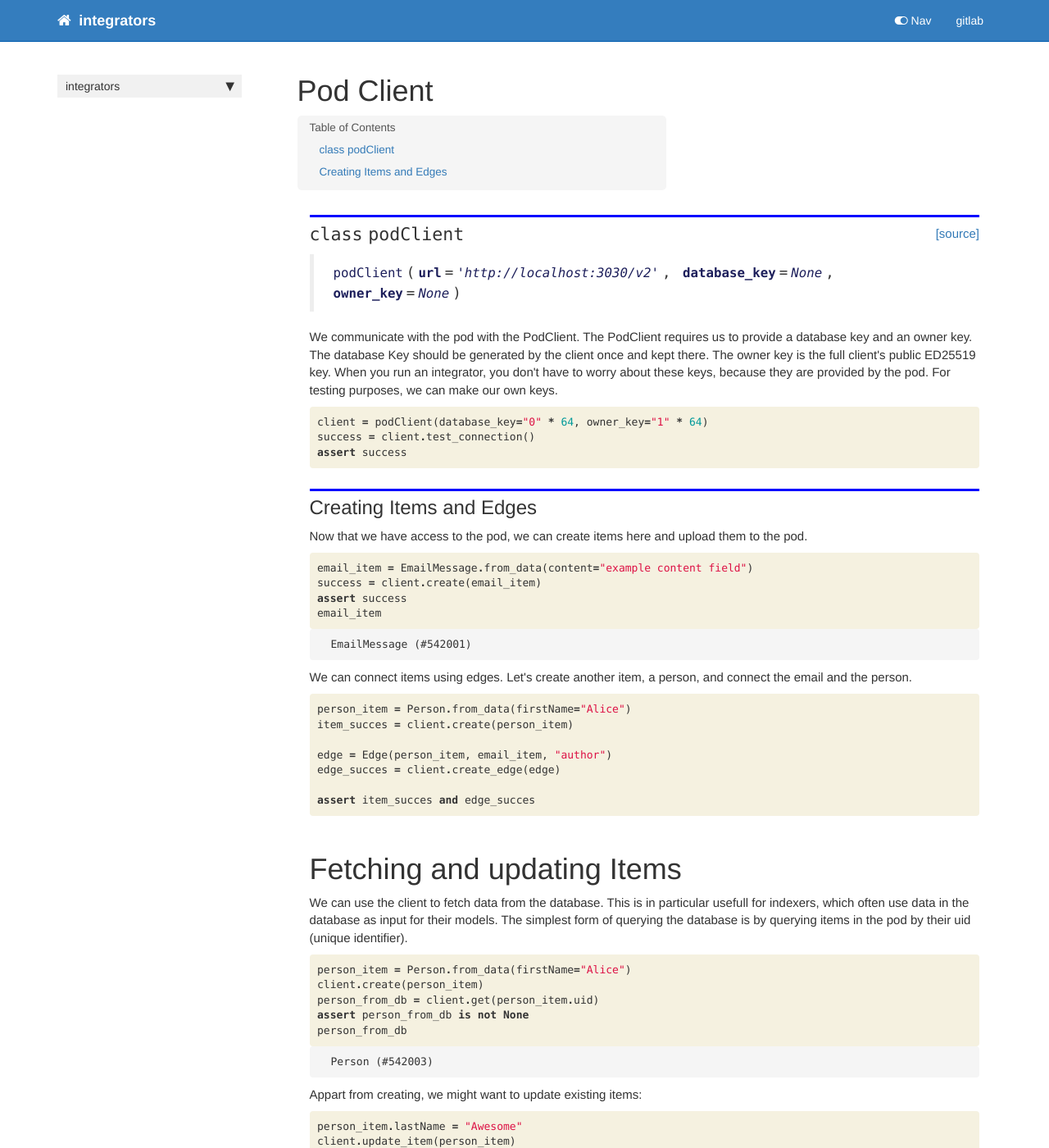
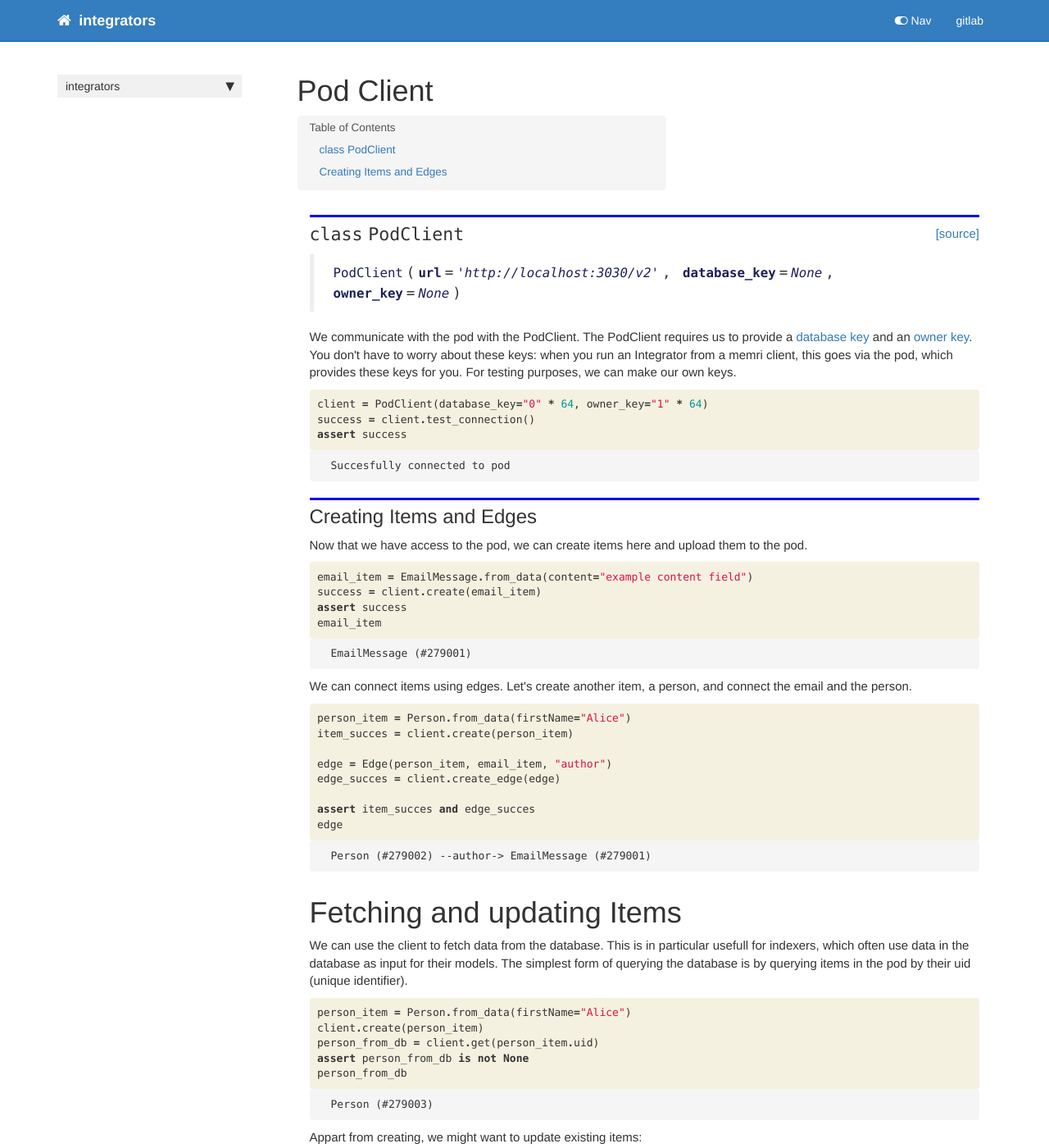
Before and after one commit to memri/pyintegrators, a Jekyll site: the page built from docs/pod.client.html, in a window 1280 px wide and 1400 px high. Shown: the whole window at 82% size. Built offline with Jekyll 4.4.1, drawn with Linux system fonts in a browser that asks for light colours; nearby versions of some CDN libraries; comment, search, counter and statistics services are not loaded; some of the changed text lies outside the part shown.

Commit message:
fix docs settings

```diff
--- a/docs/_config.yml
+++ b/docs/_config.yml
@@ -61,4 +61,3 @@ sidebars:
 
 theme: jekyll-theme-cayman
 baseurl: /integrators
-permalink: pretty
--- a/docs/pod.client.html
+++ b/docs/pod.client.html
@@ -1,6 +1,7 @@
 ---
 
 title: Pod Client
+
 
 keywords: fastai
 sidebar: home_sidebar
@@ -60,7 +61,7 @@ nb_path: "nbs/pod.client.ipynb"
 
 
 <div class="output_markdown rendered_html output_subarea ">
-<h2 id="podClient" class="doc_header"><code>class</code> <code>podClient</code><a href="https://gitlab.memri.io/memri/integrators/tree/master/integrators/pod/client.py#L14" class="source_link" style="float:right">[source]</a></h2><blockquote><p><code>podClient</code>(<strong><code>url</code></strong>=<em><code>'http://localhost:3030/v2'</code></em>, <strong><code>database_key</code></strong>=<em><code>None</code></em>, <strong><code>owner_key</code></strong>=<em><code>None</code></em>)</p>
+<h2 id="PodClient" class="doc_header"><code>class</code> <code>PodClient</code><a href="https://gitlab.memri.io/memri/integrators/tree/master/integrators/pod/client.py#L14" class="source_link" style="float:right">[source]</a></h2><blockquote><p><code>PodClient</code>(<strong><code>url</code></strong>=<em><code>'http://localhost:3030/v2'</code></em>, <strong><code>database_key</code></strong>=<em><code>None</code></em>, <strong><code>owner_key</code></strong>=<em><code>None</code></em>)</p>
 </blockquote>
 
 </div>
@@ -75,7 +76,7 @@ nb_path: "nbs/pod.client.ipynb"
 
 <div class="cell border-box-sizing text_cell rendered"><div class="inner_cell">
 <div class="text_cell_render border-box-sizing rendered_html">
-<p>We communicate with the pod with the PodClient. The PodClient requires us to provide a database key and an owner key. The database Key should be generated by the client once and kept there. The owner key is the full client's public ED25519 key. When you run an integrator, you don't have to worry about these keys, because they are provided by the pod. For testing purposes, we can make our own keys.</p>
+<p>We communicate with the pod with the PodClient. The PodClient requires us to provide a <a href="https://gitlab.memri.io/memri/pod/-/blob/dev/docs/HTTP_API.md#user-content-api-authentication-credentials">database key</a> and an <a href="https://gitlab.memri.io/memri/pod/-/blob/dev/docs/HTTP_API.md#user-content-api-authentication-credentials">owner key</a>. You don't have to worry about these keys: when you run an Integrator from a memri client, this goes via the pod, which provides these keys for you. For testing purposes, we can make our own keys.</p>
 
 </div>
 </div>
@@ -87,12 +88,26 @@ nb_path: "nbs/pod.client.ipynb"
 
 <div class="inner_cell">
     <div class="input_area">
-<div class=" highlight hl-ipython3"><pre><span></span><span class="n">client</span> <span class="o">=</span> <span class="n">podClient</span><span class="p">(</span><span class="n">database_key</span><span class="o">=</span><span class="s2">&quot;0&quot;</span> <span class="o">*</span> <span class="mi">64</span><span class="p">,</span> <span class="n">owner_key</span><span class="o">=</span><span class="s2">&quot;1&quot;</span> <span class="o">*</span> <span class="mi">64</span><span class="p">)</span>
+<div class=" highlight hl-ipython3"><pre><span></span><span class="n">client</span> <span class="o">=</span> <span class="n">PodClient</span><span class="p">(</span><span class="n">database_key</span><span class="o">=</span><span class="s2">&quot;0&quot;</span> <span class="o">*</span> <span class="mi">64</span><span class="p">,</span> <span class="n">owner_key</span><span class="o">=</span><span class="s2">&quot;1&quot;</span> <span class="o">*</span> <span class="mi">64</span><span class="p">)</span>
 <span class="n">success</span> <span class="o">=</span> <span class="n">client</span><span class="o">.</span><span class="n">test_connection</span><span class="p">()</span>
 <span class="k">assert</span> <span class="n">success</span>
 </pre></div>
 
     </div>
+</div>
+</div>
+
+<div class="output_wrapper">
+<div class="output">
+
+<div class="output_area">
+
+<div class="output_subarea output_stream output_stdout output_text">
+<pre>Succesfully connected to pod
+</pre>
+</div>
+</div>
+
 </div>
 </div>
 
@@ -137,7 +152,7 @@ nb_path: "nbs/pod.client.ipynb"
 
 
 <div class="output_text output_subarea output_execute_result">
-<pre>EmailMessage (#542001)</pre>
+<pre>EmailMessage (#279001)</pre>
 </div>
 
 </div>
@@ -169,9 +184,26 @@ nb_path: "nbs/pod.client.ipynb"
 <span class="n">edge_succes</span> <span class="o">=</span> <span class="n">client</span><span class="o">.</span><span class="n">create_edge</span><span class="p">(</span><span class="n">edge</span><span class="p">)</span>
 
 <span class="k">assert</span> <span class="n">item_succes</span> <span class="ow">and</span> <span class="n">edge_succes</span>
+<span class="n">edge</span>
 </pre></div>
 
     </div>
+</div>
+</div>
+
+<div class="output_wrapper">
+<div class="output">
+
+<div class="output_area">
+
+
+
+<div class="output_text output_subarea output_execute_result">
+<pre>Person (#279002) --author-&gt; EmailMessage (#279001)</pre>
+</div>
+
+</div>
+
 </div>
 </div>
 
@@ -217,7 +249,7 @@ nb_path: "nbs/pod.client.ipynb"
 
 
 <div class="output_text output_subarea output_execute_result">
-<pre>Person (#542003)</pre>
+<pre>Person (#279003)</pre>
 </div>
 
 </div>
@@ -262,7 +294,7 @@ nb_path: "nbs/pod.client.ipynb"
 
 
 <div class="output_text output_subarea output_execute_result">
-<pre>Person (#542003)</pre>
+<pre>Person (#279003)</pre>
 </div>
 
 </div>
--- a/integrators/_nbdev.py
+++ b/integrators/_nbdev.py
@@ -14,7 +14,7 @@ index = {"read_file": "basic.ipynb",
          "Edge": "itembase.ipynb",
          "ItemBase": "itembase.ipynb",
          "API_URL": "pod.client.ipynb",
-         "podClient": "pod.client.ipynb"}
+         "PodClient": "pod.client.ipynb"}
 
 modules = ["basic.py",
            "itembase.py",
```
Also changed, not shown: 3 other files.
